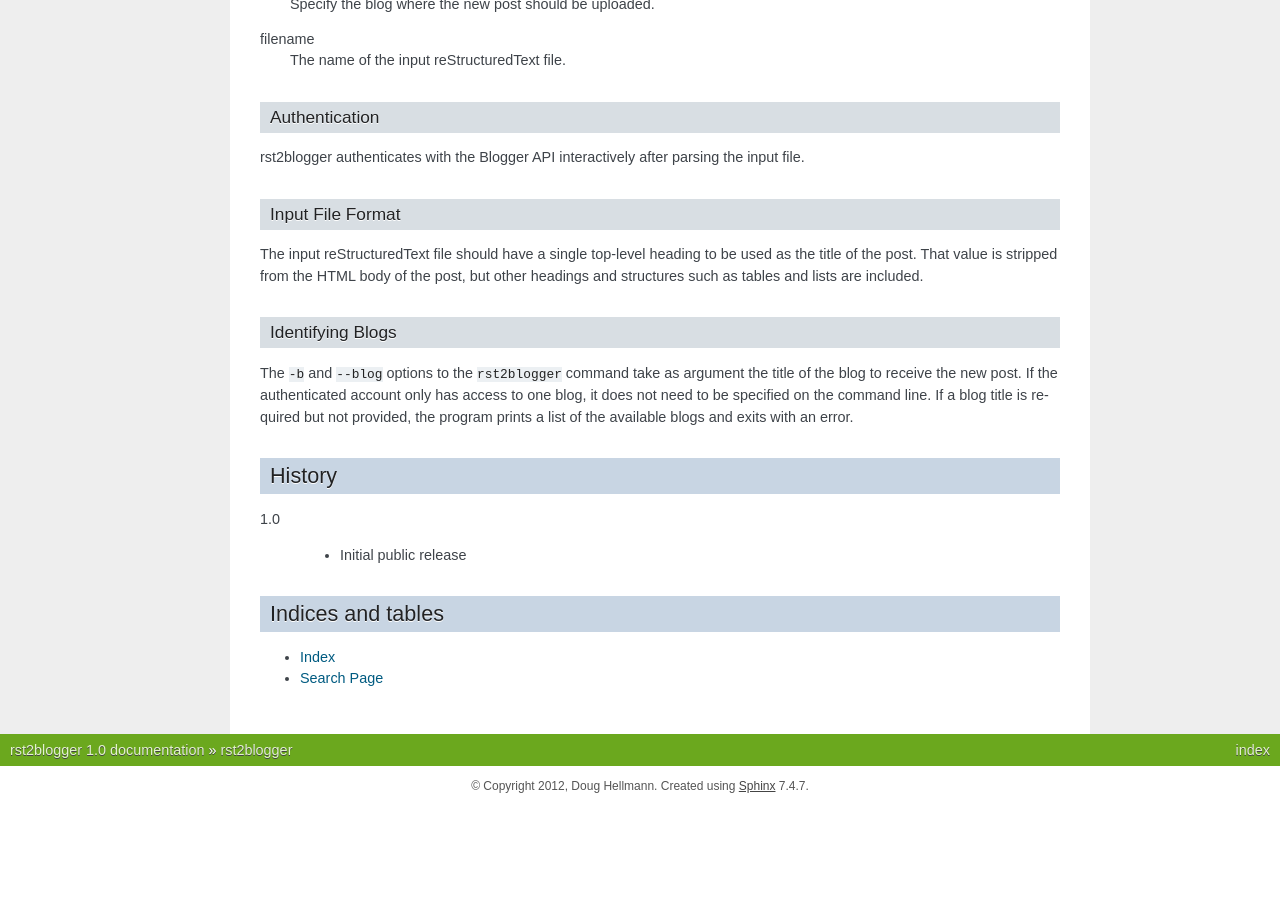
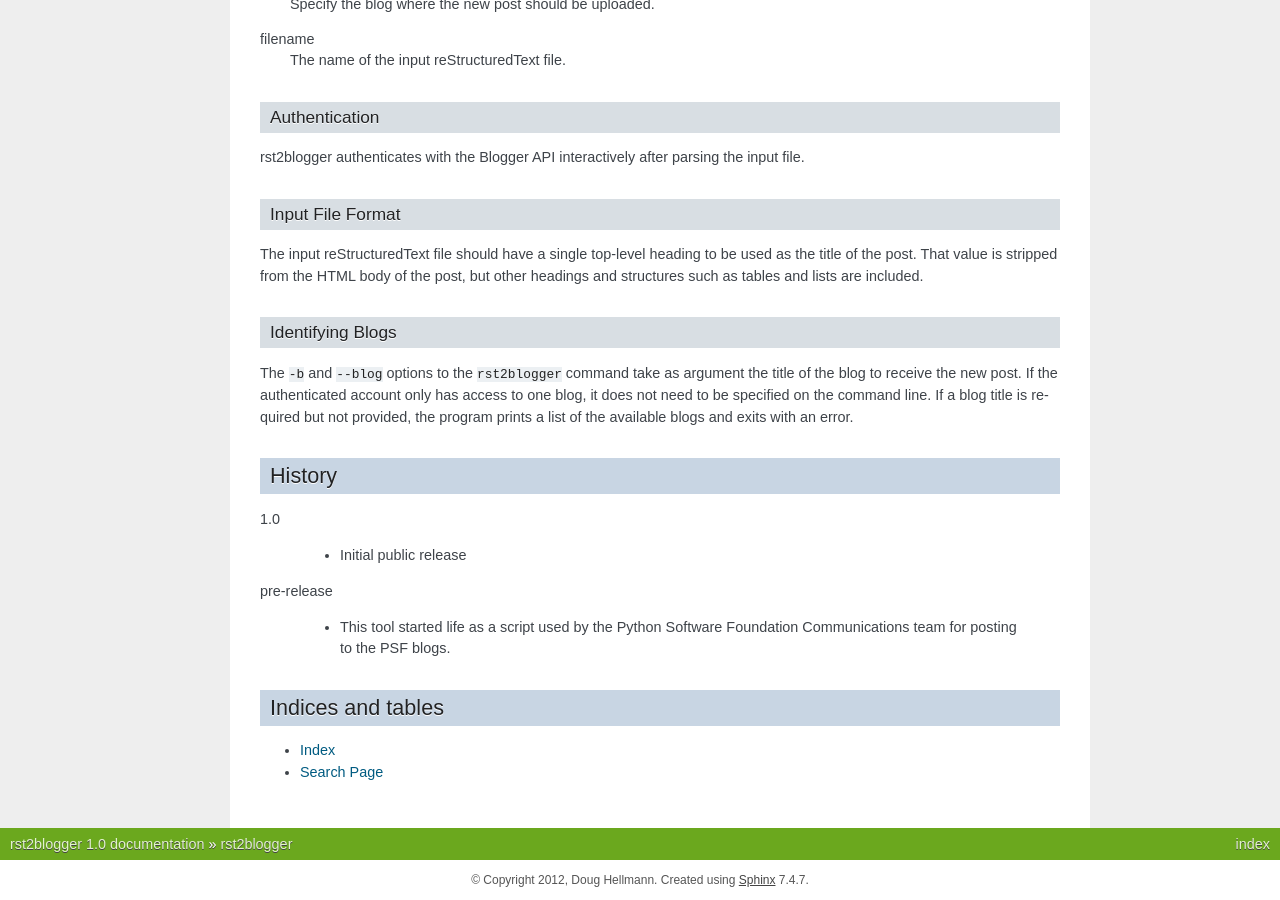
Before and after one commit to dhellmann/rst2blogger, a Sphinx documentation site: the page built from docs/index.rst, in a window 1280 px wide and 900 px high, scrolled down 718 px. Built offline with Sphinx 7.4.7, drawn with Linux system fonts in a browser that asks for light colours; before the commit the page ends 1524 px from its top, so only the background shows below that.

Commit message:
update history to reflect the origins of the tool

```diff
--- a/docs/index.rst
+++ b/docs/index.rst
@@ -76,6 +76,11 @@ History
 
  - Initial public release
 
+pre-release
+
+ - This tool started life as a script used by the Python Software
+   Foundation Communications team for posting to the PSF blogs.
+
 Indices and tables
 ==================
 
```
